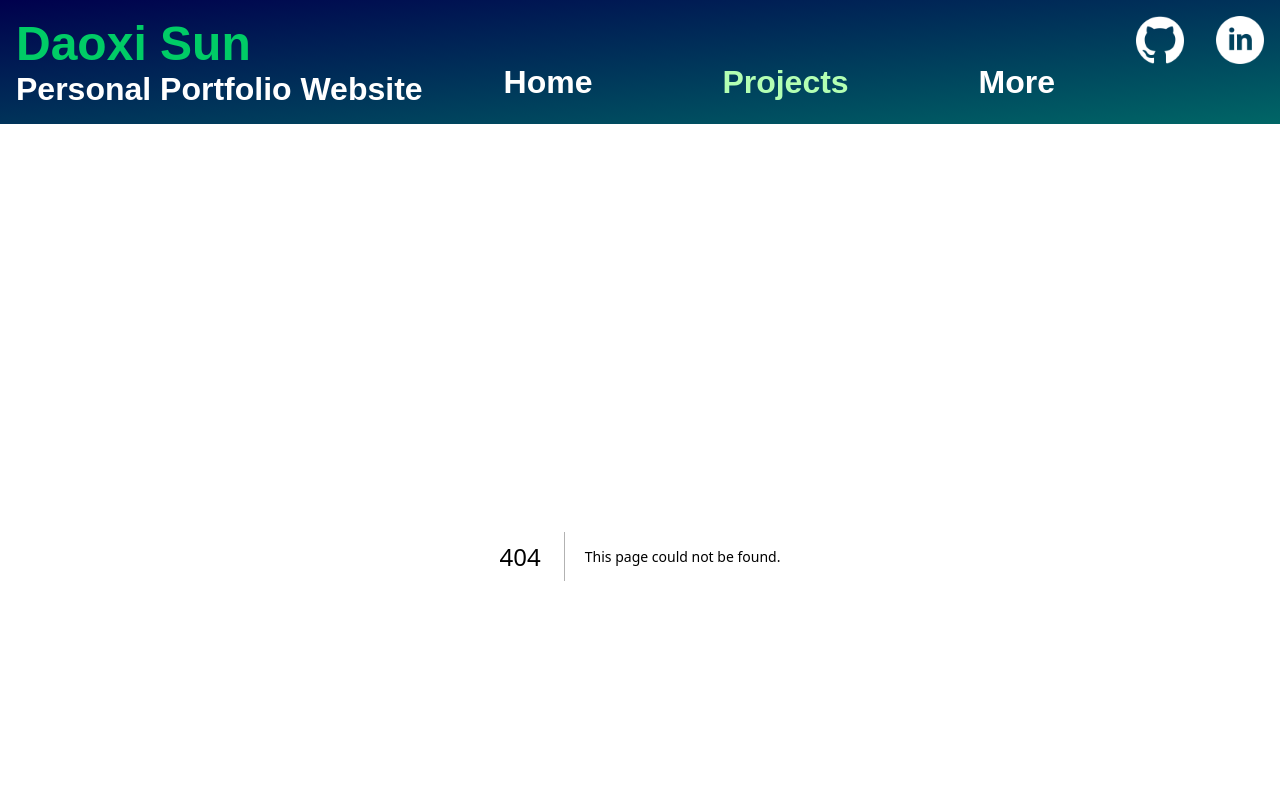
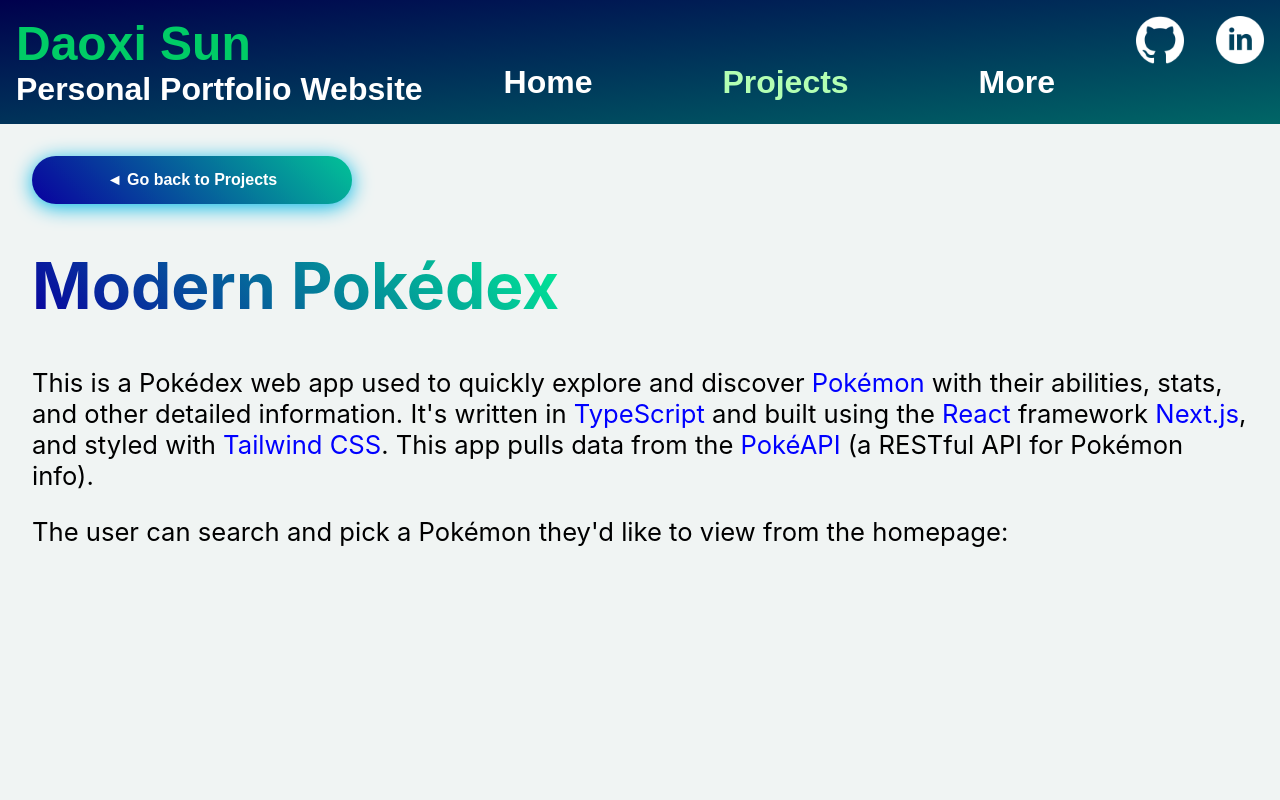
Before and after one commit to daoxi/personal-portfolio, a Next.js app: page /projects/modern-pokedex in a window 1280 px wide. Before the commit this address had no page. Shown: the top 800 px of the page. Built offline with nearby package versions, Linux system fonts and the light colour scheme.

Commit message:
added a project page for modern pokedex

```diff
--- /dev/null
+++ b/pages/projects/modern-pokedex.js
@@ -0,0 +1,87 @@
+/* the Getem project page */
+import classes from "../components/ContentTemplate.module.css";
+import Link from "next/link";
+import Head from "next/head";
+import Image from "next/image";
+import BackToProjects from "../components/BackToProjects";
+
+/* Import the images to be inserted into the page */
+
+function ModernPokedex() {
+	return (
+		<div>
+			<Head>
+				<title>Modern Pokédex</title>
+				<meta
+					name="description"
+					content="Learn more about this project here."
+				/>
+			</Head>
+			<div className={classes["content-container"]}>
+				<BackToProjects />
+				<h1 className={classes.title}>Modern Pokédex</h1>
+
+				<div className={classes.body}>
+					<p>
+						This is a Pokédex web app used to quickly explore and discover{" "}
+						<a
+							href="https://www.pokemon.com/"
+							target="_blank"
+							rel="noopener noreferrer"
+						>
+							Pokémon
+						</a>{" "}
+						with their abilities, stats, and other detailed information. It's
+						written in{" "}
+						<a
+							href="https://www.typescriptlang.org/"
+							target="_blank"
+							rel="noopener noreferrer"
+						>
+							TypeScript
+						</a>{" "}
+						and built using the{" "}
+						<a
+							href="https://react.dev/"
+							target="_blank"
+							rel="noopener noreferrer"
+						>
+							React
+						</a>{" "}
+						framework{" "}
+						<a
+							href="https://nextjs.org/"
+							target="_blank"
+							rel="noopener noreferrer"
+						>
+							Next.js
+						</a>
+						, and styled with{" "}
+						<a
+							href="https://tailwindcss.com/"
+							target="_blank"
+							rel="noopener noreferrer"
+						>
+							Tailwind CSS
+						</a>
+						. This app pulls data from the{" "}
+						<a
+							href="https://pokeapi.co/"
+							target="_blank"
+							rel="noopener noreferrer"
+						>
+							PokéAPI
+						</a>{" "}
+						(a RESTful API for Pokémon info).
+					</p>
+					<p>
+						The user can search and pick a Pokémon they'd like to view from the
+						homepage:
+					</p>
+				</div>
+			</div>
+		</div>
+	);
+}
+
+export default ModernPokedex;
```
